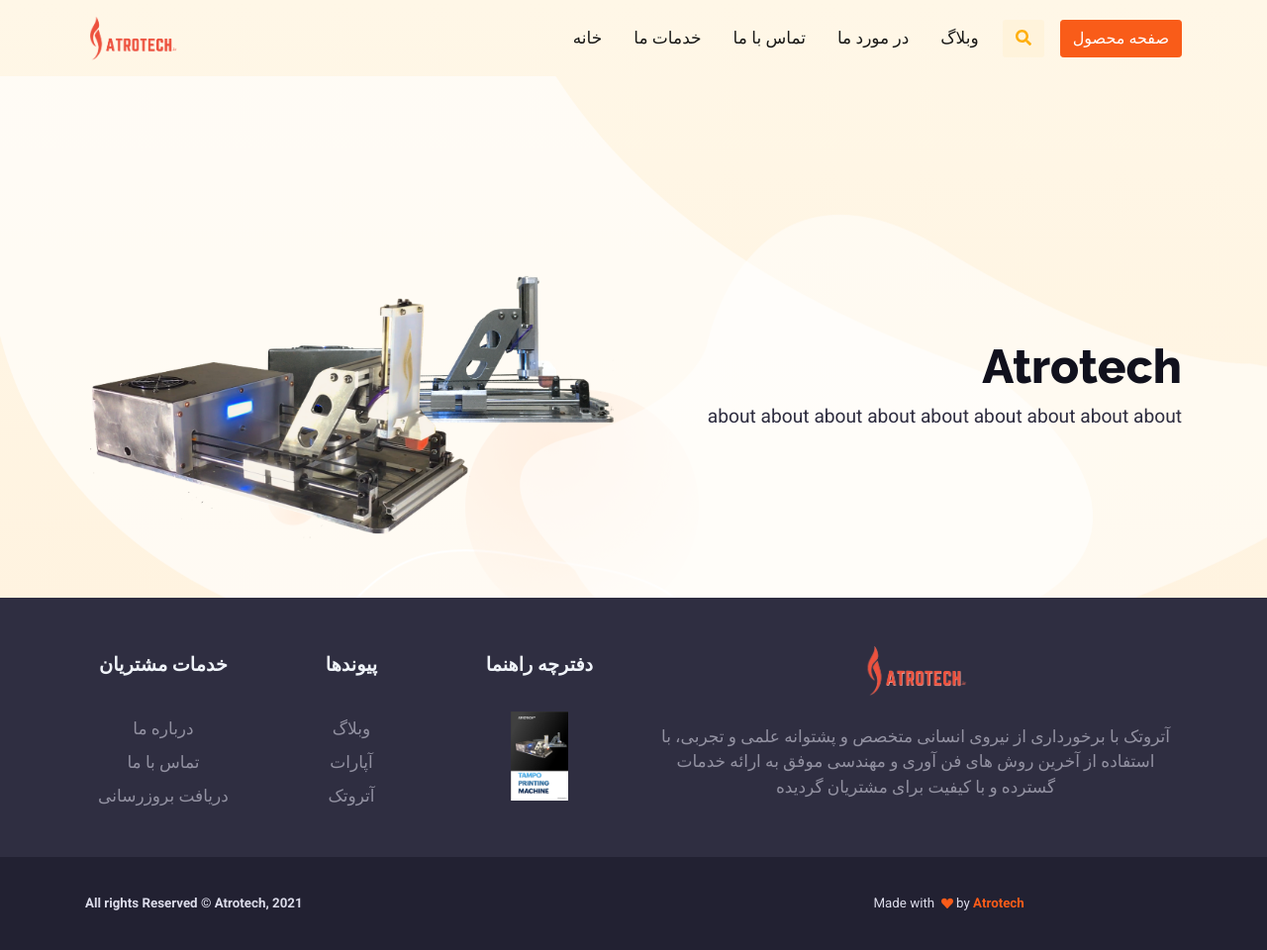
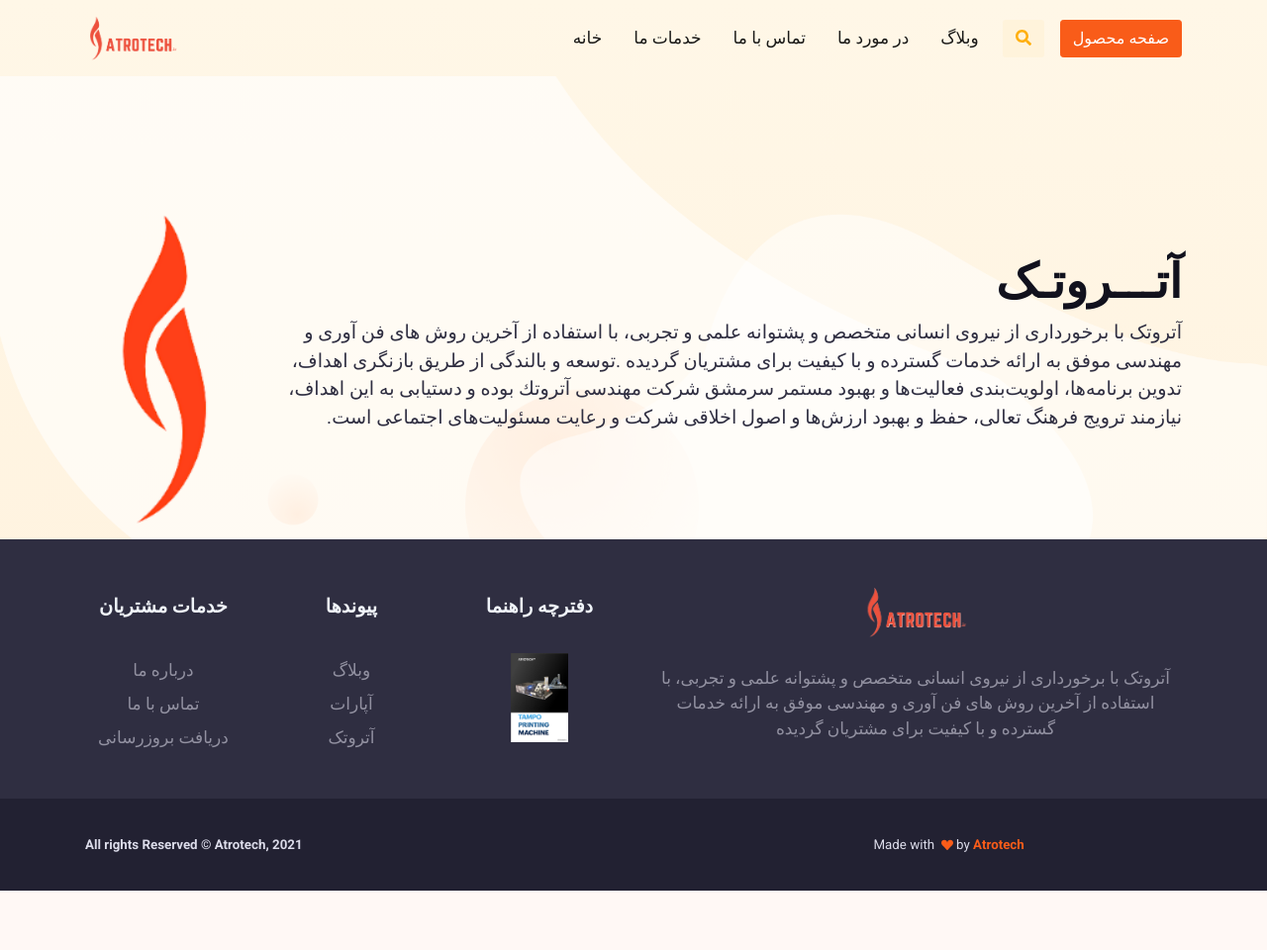
Before and after one commit to nimadorostkar/Tampo, a Django app: page /about in a window 1280 px wide. Shown: the whole page at 99% size. After the commit the page ends 900 px from the top, so only its background shows below. Run offline with Django 3.2, Linux system fonts and the light colour scheme; some libraries are stand-ins or nearby versions.

Commit message:
atrotech

```diff
--- a/templates/about.html
+++ b/templates/about.html
@@ -8,17 +8,33 @@
     </div>
     <!--/.bg-holder-->
 
+
+
+
     <div class="container" dir="rtl">
       <div class="row align-items-center">
-        <div class="col-md-5 col-xl-6 col-xxl-7 order-0 order-md-1 text-end"><img class="pt-7 pt-md-0 w-100" src="{% static 'tampo/assets/img/illustrations/hero.png' %}" alt="hero-header" /></div>
-        <div class="col-md-75 col-xl-6 col-xxl-5 py-8">
-          <br>
-          <h1 class="fw-bolder fs-6 fs-xxl-7 mb-2"> Atrotech </h1>
-          <p class="fs-1 mb-5">   about about about about about about about about about </p>
 
+        <div class="col-md-10">
+          <h1 class="fw-bolder fs-6 fs-xxl-7 mb-2"> آتـــروتـک </h1>
+          <p class="fs-1 mb-5"> آتروتک با برخوردارى از نيروى انسانى متخصص و پشتوانه علمى و تجربى، با استفاده از آخرين روش هاى فن آورى و مهندسى موفق به ارائه خدمات گسترده و با كيفيت براى مشتريان گرديده .توسعه و بالندگی از طریق بازنگری اهداف، تدوین برنامه‌ها، اولویت‌بندی فعالیت‌ها و بهبود مستمر سرمشق شرکت مهندسى آتروتك بوده و دستیابی به این اهداف، نیازمند ترویج فرهنگ تعالی، حفظ و بهبود ارزش‌ها و اصول اخلاقی شركت و رعایت مسئولیت‌های اجتماعی است. </p>
         </div>
-      </div>
+
+
+        <div class="col-md-2">
+          <img class="pt-7 pt-md-0 w-100" src="{% static 'tampo/assets/img/illustrations/logo.png' %}" alt="hero-header" />
+        </div>
+
+
     </div>
+  </div>
+
+
+
+
+
+
+
+
   </section>
 
 
```
Also changed, not shown: static/tampo/assets/img/illustrations/logo.png (added), 4 other files.
